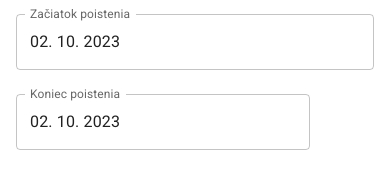
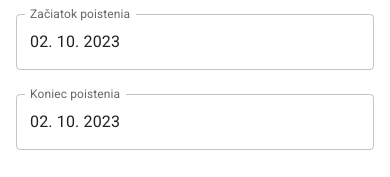
Before and after one commit to Lubomir27/todo-app, a React (Vite) app: page / in a window 390 px wide. Both pictures are taken after a click on the button "KRÁTKODOBÉ". Shown: the part 658-835 px from the top of the page. Built offline with nearby package versions, Linux system fonts and the light colour scheme.

Commit message:
fixed mobile Datepicker bug

```diff
--- a/src/components/forms/insurance-form/InsuranceForm.tsx
+++ b/src/components/forms/insurance-form/InsuranceForm.tsx
@@ -150,7 +150,7 @@ const InsuranceForm = () => {
                             {values.insuranceType === 'SHORT_TERM' && (
                                 <Grid
                                     item
-                                    xs={10}
+                                    xs={12}
                                     sm={6}>
                                     <DatePicker
                                         className="w-full"
```
